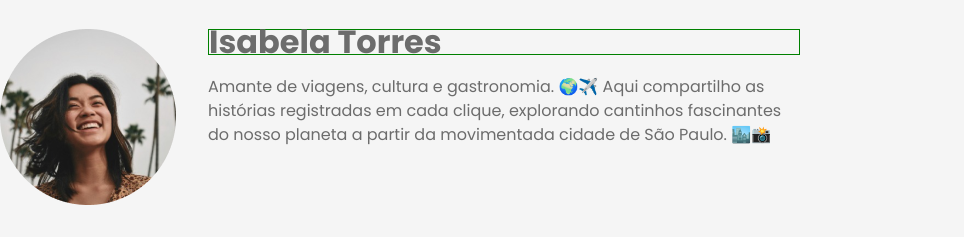
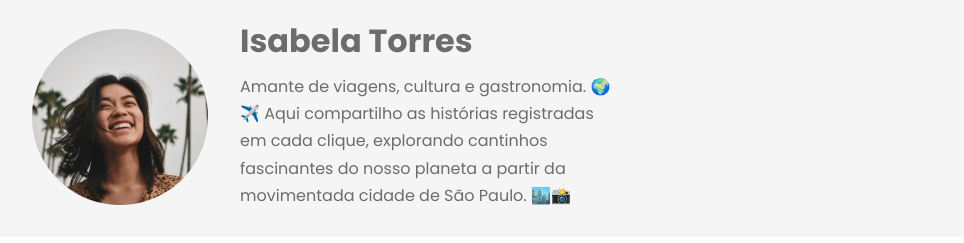
Before and after one commit to deivid94/perfil-de-viagens-rockeat, a plain HTML site: page index.html in a window 1280 px wide. Shown: the part 83-326 px from the top of the page, 0-964 px from the left. Drawn offline with Linux system fonts and the light colour scheme; files whose address does not match are found by name.

Commit message:
fixing: header

```diff
--- a/index.html
+++ b/index.html
@@ -28,7 +28,7 @@
 
         </nav>
         <header>
-            <img src="./assets/images/profile.png" alt="Isabela torres" id="profile">
+            <img class="img-profile" src="./assets/images/profile.png" alt="Isabela torres">
             <div id="main">
 
                 <h1>Isabela Torres</h1>
--- a/style/header.css
+++ b/style/header.css
@@ -18,19 +18,28 @@ header {
     margin: 32px;
 }
 
-.profile {
-    display: flex;
+
+.img-profile {
+    margin-left: 32px;
     width: 176px;
     height: 176px;
-    margin-left: 32px;
+
 }
 
 #main h1 {
     display: flex;
     flex-direction: row ;
-    border: 1px solid green;
+
 }
 
+p {
+    width: 384px;
+    height: 120px;
+    line-height: 1.7;
+    text-align: left;
+    color: #6c6c6c;
+
+}
 
 #info {
     display: flex;
```
